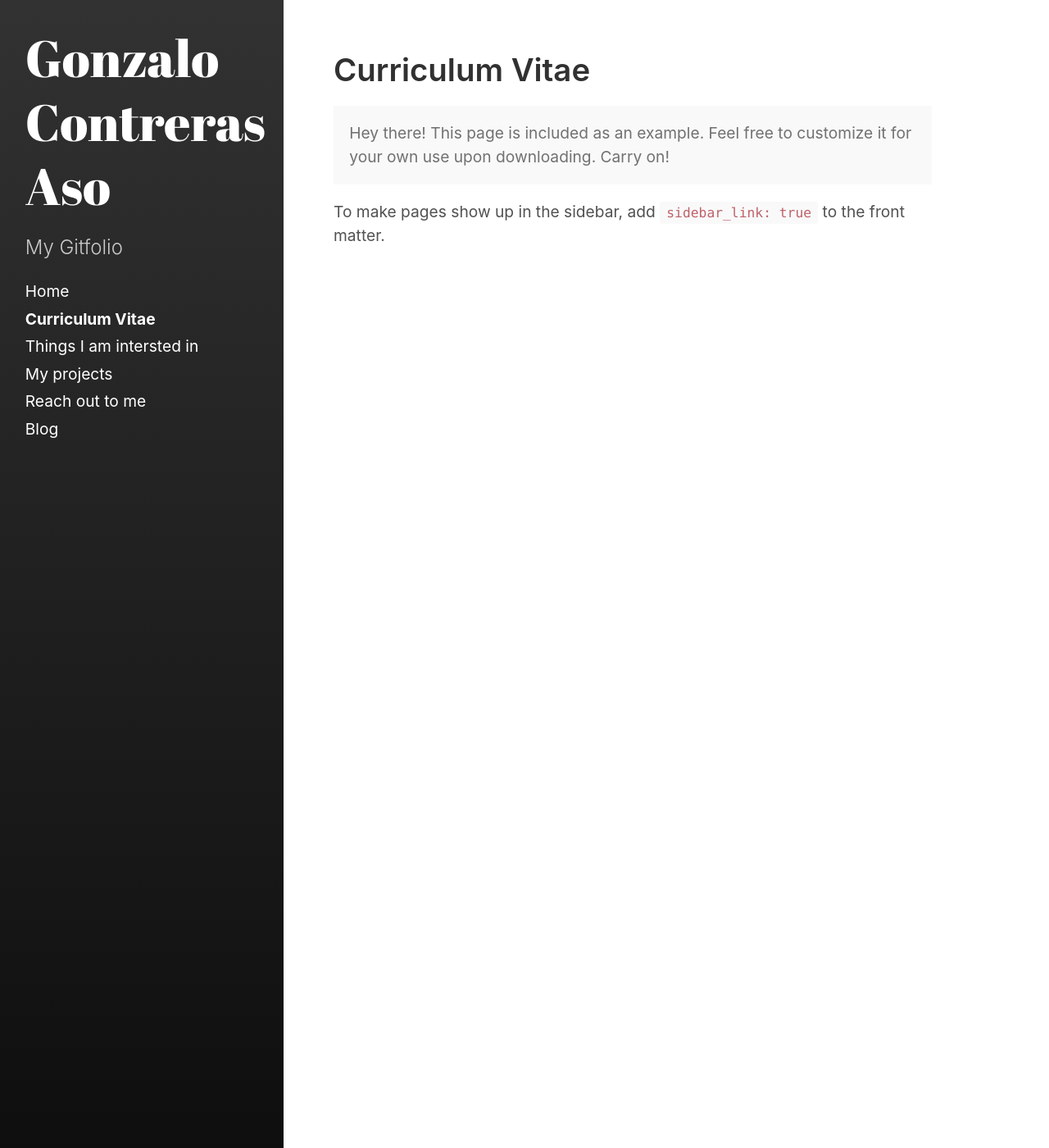
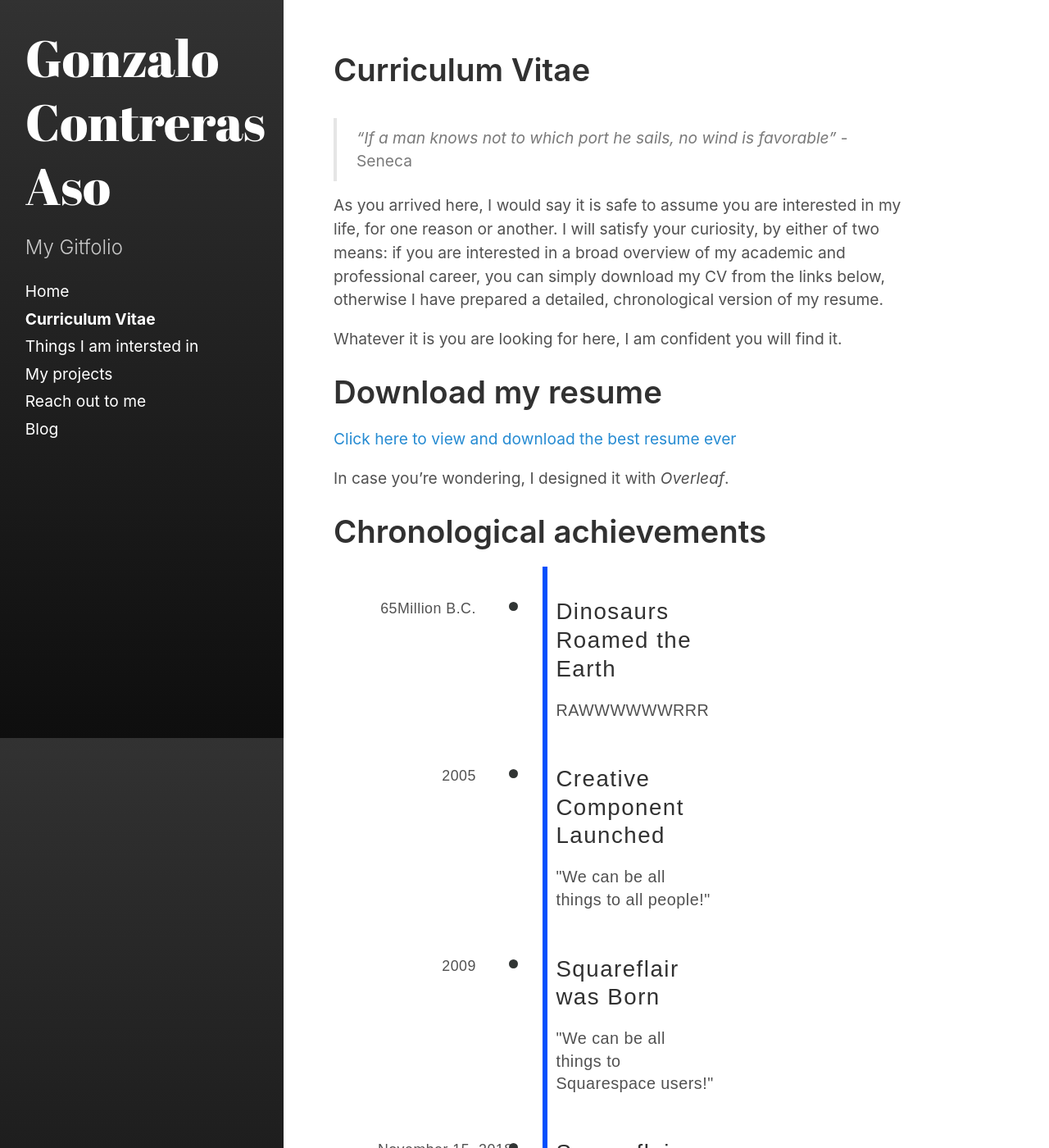
Before and after one commit to goznalo-git/portfolio, a Jekyll site: the page built from categories/aboutme.md, in a window 1280 px wide and 1400 px high. Shown: the whole window at 82% size. Built offline with Jekyll 4.4.1, drawn with Linux system fonts in a browser that asks for light colours; some of the changed text lies outside the part shown.

Commit message:
timeline

```diff
--- a/_config.yml
+++ b/_config.yml
@@ -7,7 +7,7 @@
 #tagline:         My Gitfolio
 description:      'My Gitfolio'
 url:              https://goznalo-git.github.io
-#baseurl:          '/home'
+baseurl:          '/'
                   # the optional subpath of your site, e.g. "/blog"
                   # NB: This applies to all pages in your Jekyll site.
                   # If you want to move just the blog index pages but keep
--- a/_sass/hydeout.scss
+++ b/_sass/hydeout.scss
@@ -16,3 +16,4 @@
 @import 'hydeout/search';
 @import 'hydeout/tags';
 @import 'hydeout/back-link';
+@import 'hydeout/timeline';
--- /dev/null
+++ b/_sass/hydeout/_timeline.scss
@@ -0,0 +1,91 @@
+$font-title: 'Saira', sans-serif;
+$font-text: 'Chivo', sans-serif;
+
+
+/* Timeline */
+
+strong {
+	font-weight: 600;
+}
+
+#timeline-content {
+	margin-top: 10px;
+	text-align: center;
+}
+
+.timeline {
+	border-left: 6px solid #004ffc;
+	border-bottom-right-radius: 4px;
+	border-top-right-radius: 4px;
+	background: fade(white, 3%);
+	color: fade(white, 80%);
+	font-family: $font-text;
+	margin: 10px auto;
+	letter-spacing: 0.5px;
+    position: relative;
+    line-height: 1.4em;
+    font-size: 1.03em;
+	padding: 10px;
+	list-style: none;
+	text-align: left;
+	font-weight: 100;
+	max-width: 30%;
+	h1 { font-family: $font-title;
+	letter-spacing: 1.5px;
+	font-weight: 100;
+	font-size: 1.4em;
+}
+h2 {
+	font-family: $font-title;
+	letter-spacing: 1.5px;
+	font-weight: 400;
+	font-size: 1.4em;
+}
+h3 {
+	font-family: $font-title;
+	letter-spacing: 1.5px;
+	font-weight: 400;
+	font-size: 1.4em;
+}
+
+.event {
+	border-bottom: 1px dashed fade(white, 10%);
+	padding-bottom: (10px * 0.5);
+	margin-bottom: 10px;
+	position: relative;
+
+    &:last-of-type {
+        padding-bottom: 0;
+        margin-bottom: 0;
+        border: none;
+      }
+
+      &:before, &:after {
+        position: absolute;
+        display: block;
+        top: 0;
+      }
+
+      &:before {
+        left: (((120px * 0.6) + 50px + 4px + 11px + (4px * 2)) * 1.5) * -1;
+        color: fade(white, 40%);
+        content: attr(data-date);
+        text-align: right;
+        font-weight: 100;
+        font-size: 0.9em;
+        min-width: 120px;
+        font-family: $font-title;
+      }
+
+      &:after {
+        box-shadow: 0 0 0 4px fade(#004ffc,100%);
+        left: (50px + 4px + (11px * 0.35)) * -1;
+        background: lighten(#252827,5%);
+        border-radius: 50%;
+        height: 11px;
+        width: 11px;
+        content: "";
+        top: 5px;
+      }
+    }
+  }
--- a/categories/aboutme.md
+++ b/categories/aboutme.md
@@ -4,10 +4,42 @@
 sidebar_link: true
 ---
 
-<p class="message">
-  Hey there! This page is included as an example. Feel free to customize it
-  for your own use upon downloading. Carry on!
-</p>
 
-To make pages show up in the sidebar, add `sidebar_link: true` to the front
-matter.
+> _"If a man knows not to which port he sails, no wind is favorable"_ - Seneca
+
+As you arrived here, I would say it is safe to assume you are interested in my life, for one reason or another. I will satisfy your curiosity, by either of two means: if you are interested in a broad overview of my academic and professional career, you can simply download my CV from the links below, otherwise I have prepared a detailed, chronological version of my resume.
+
+Whatever it is you are looking for here, I am confident you will find it.
+
+
+# Download my resume
+
+<a href="/files/CV_GCA_data_eng.pdf" target="_blank">Click here to view and download the best resume ever</a>
+
+In case you're wondering, I designed it with _Overleaf_.
+
+# Chronological achievements
+
+<div id="timeline-content">
+
+  <ul class="timeline">
+    <li class="event" data-date="65Million B.C.">
+      <h3>Dinosaurs Roamed the Earth</h3>
+      <p>RAWWWWWWRRR</p>
+    </li>
+    <li class="event" data-date="2005">
+      <h3>Creative Component Launched</h3>
+      <p>"We can be all things to all people!"</p>
+    </li>
+    <li class="event" id="date" data-date="2009">
+      <h3>Squareflair was Born</h3>
+      <p></p> <p>"We can be all things to Squarespace users!"</p>
+    </li>
+    <li class="event" data-date="November 15, 2018">
+      <h3>Squareflair Today</h3>
+      <p>"We design and build from scratch!" </p> <p>When we say <em><strong>100% custom</strong></em> we mean it— and we build all sites on the Squarespace Developer platform.</p>
+      <p>Did you know that all of our pixels are hand-forged from the rarest of subpixels grown and harvested in the <em>Nerd Forest</em>? </p>
+      <p><strong>Our success can be measured by lives and brands enhanced by 9+ years of 100% Squarespace-focused service!</strong></p>
+    </li>
+  </ul>
+</div>
```
Also changed, not shown: 1 other file.
